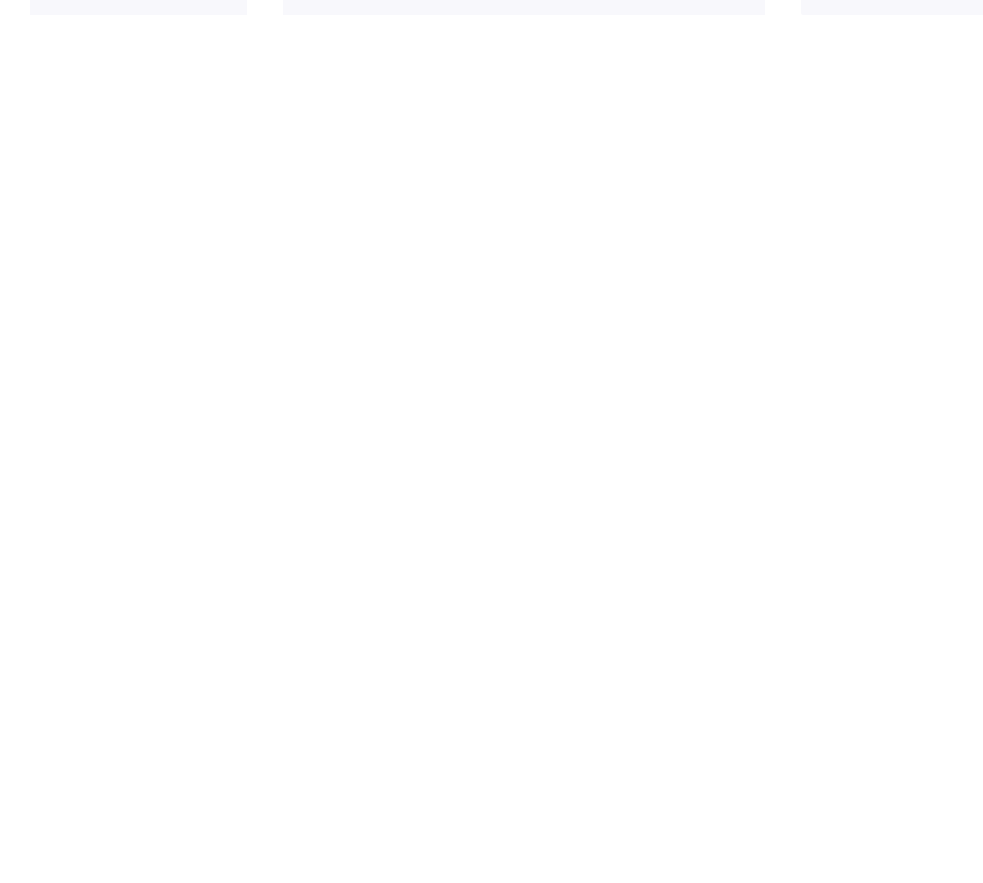
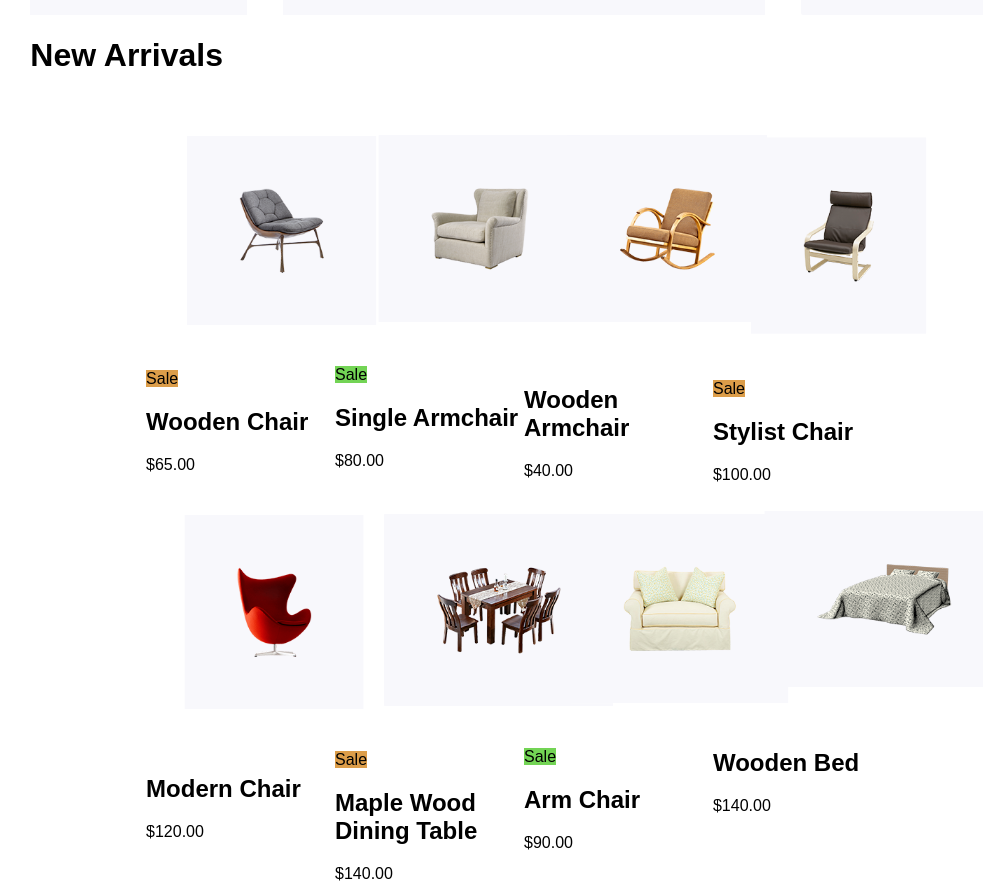
Before and after one commit to MadMax2121/MaksArt, a React (Create React App) app: page / in a window 1280 px wide. Shown: the part 994-1877 px from the top of the page, without its empty margins (116-1099 px from the left). Before the commit the page ends 1017 px from the top, so only its background shows below. Built offline with nearby package versions, Linux system fonts and the light colour scheme.

Commit message:
trying grids

```diff
--- a/src/App.css
+++ b/src/App.css
@@ -8,6 +8,3 @@
 .firstContainer {
     background-color:rgb(248, 248, 252);
 }
-.secondSection {
-    background-color: white;
-}
--- a/src/App.js
+++ b/src/App.js
@@ -2,6 +2,7 @@
 import Header from './Header/Header.js';
 import FirstContainer from './FirstContainer/FirstContainer.js';
 import FirstThree from './FirstThree/FirstThree';
+import NewArrivals from './NewArrivals/NewArrivals';
 
 
 // In your component
@@ -15,8 +16,9 @@
         <FirstContainer />
         </div>
 
-        <div className='secondSection'>
+        <div className='secondSection' style={{"background-color":"white"}}>
         <FirstThree/>
+        <NewArrivals/>
         </div>
 
 
--- /dev/null
+++ b/src/NewArrivals/NewArrivals.css
@@ -0,0 +1,17 @@
+.grids {
+    display: grid;
+    grid-template-columns:5cm 5cm 5cm 5cm;
+    grid-template-rows: 10cm 10cm;
+    justify-content: center;
+}
+
+.mapping > img {
+    transform: scale(0.7);
+    border: 2px;
+    background-color: rgb(248, 248, 252);
+    padding: 2cm 2cm;
+}
+
+.mapping {
+    height: 10cm
+}
--- /dev/null
+++ b/src/NewArrivals/NewArrivals.js
@@ -0,0 +1,81 @@
+import React from 'react'
+import "./NewArrivals.css"
+
+function NewArrivals() {
+    const grids = [
+        {
+            sale: true,
+            img: "/collection/arrivals1.png",
+            title: "Wooden Chair",
+            price: "$65.00",
+            color: "rgb(220, 157, 73)"
+
+        },
+        {
+            sale: true,
+            img: "/collection/arrivals2.png",
+            title: "Single Armchair",
+            price: "$80.00",
+            color: "rgb(115, 212, 85)"
+        },
+        {
+            sale: false,
+            img: "/collection/arrivals3.png",
+            title: "Wooden Armchair",
+            price: "$40.00",
+        },
+        {
+            sale: true,
+            img: "/collection/arrivals4.png",
+            title: "Stylist Chair",
+            price: "$100.00",
+            color: "rgb(220, 157, 73)"
+        },
+        {
+            sale: false,
+            img: "/collection/arrivals5.png",
+            title: "Modern Chair",
+            price: "$120.00",
+        },
+        {
+            sale: true,
+            img: "/collection/arrivals6.png",
+            title: "Maple Wood Dining Table",
+            price: "$140.00",
+            color: "rgb(220, 157, 73)"
+        },
+        {
+            sale: true,
+            img: "/collection/arrivals7.png",
+            title: "Arm Chair",
+            price: "$90.00",
+            color: "rgb(115, 212, 85)"
+        },
+        {
+            sale: false,
+            img: "/collection/arrivals8.png",
+            title: "Wooden Bed",
+            price: "$140.00",
+        }
+
+    ]
+    return (
+        <main>
+            <h1>New Arrivals</h1>
+            <div className='grids'>
+                {grids.map((grids) => (
+                    <div className='mapping'>
+                        <img src={grids.img} alt="" />
+                        {grids.sale ? <span className="sale_sign" style={{"background-color" : grids.color}}>Sale </span>: ""}
+                        <h2>{grids.title}</h2>
+                        <div>{grids.price}</div>
+                    </div>
+                ))}
+            </div>
+
+
+        </main>
+    )
+}
+
+export default NewArrivals
```
